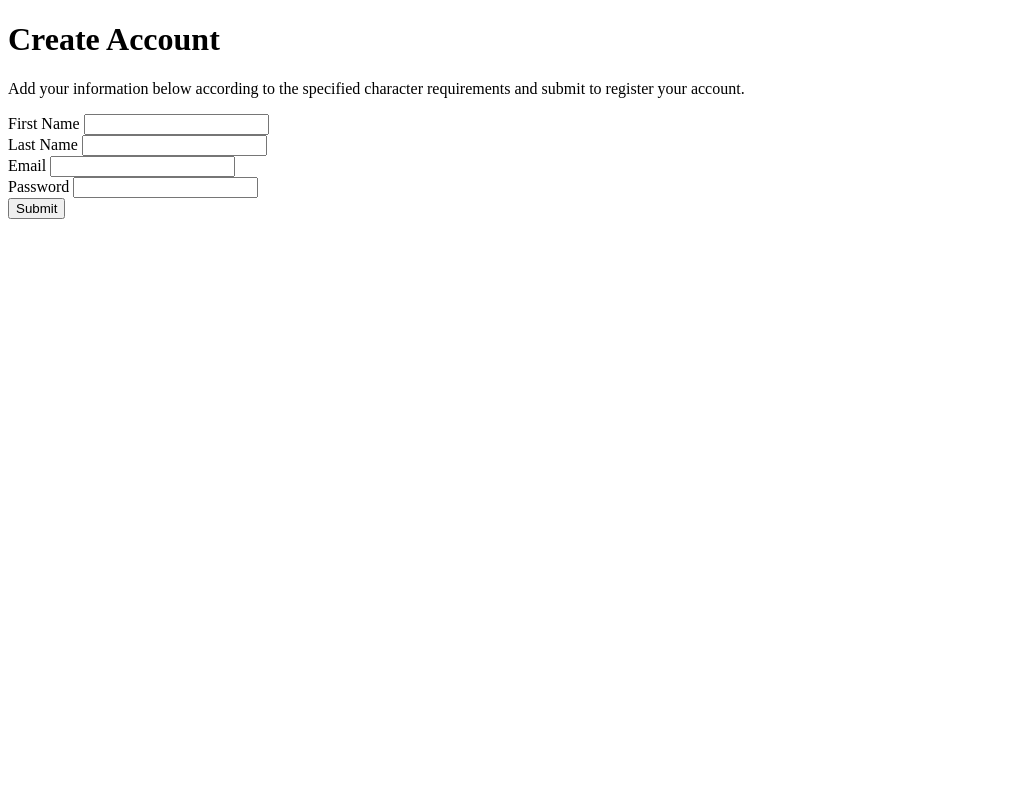
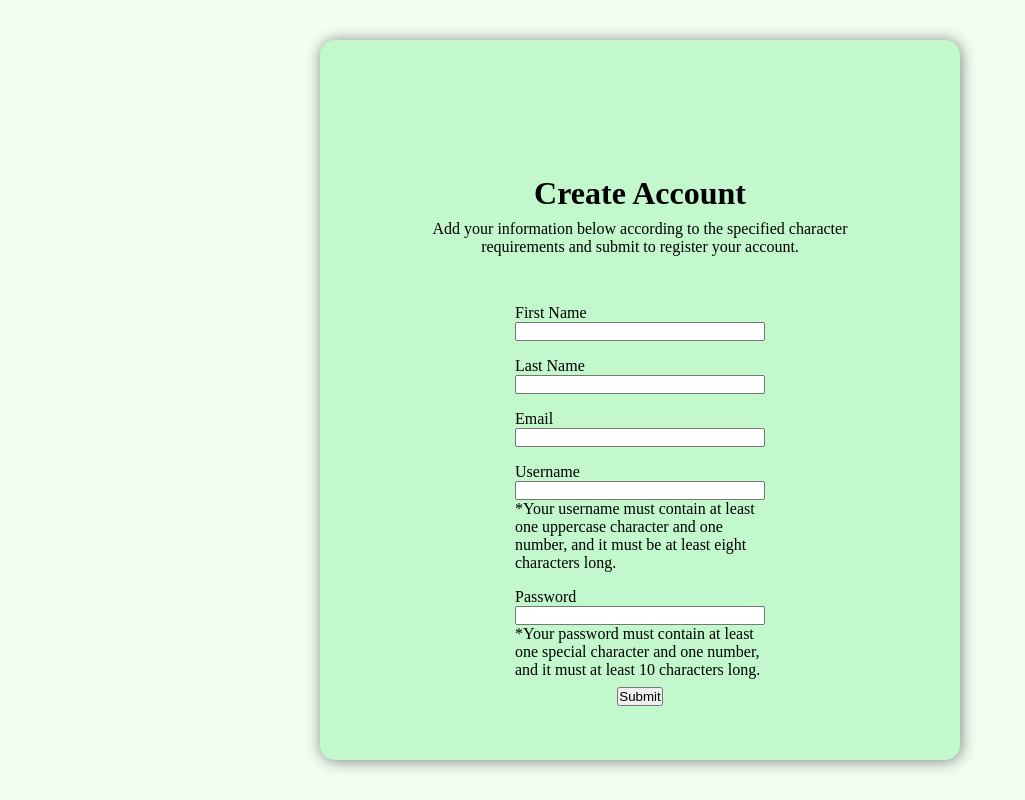
Before and after one commit to aacarring/form-validator, a plain HTML site: page index.html in a window 1280 px wide. Shown: the whole page, without its empty margins (0-1025 px from the left). Drawn offline with Linux system fonts and the light colour scheme.

Commit message:
Edited layout in html, added styling, imported partial in scss

```diff
--- /dev/null
+++ b/_mixins.scss
@@ -0,0 +1,10 @@
+@mixin flexDisplay {
+    display: flex;
+    justify-content: center;
+    align-items: center;
+    flex-direction: column;
+}
+
+$honeydew: #F0FFF1;
+$teagreen: #C2F8CB;
+$magicmint: #B3E9C7;
--- a/index.html
+++ b/index.html
@@ -16,24 +16,28 @@
         </header>
 
         <div class="form">
-            <div class="inputs">
                 <div class="user-input first-name">
-                    <span>First Name</span>
+                    <label for="first-name">First Name</label>
                     <input type="text" required>
                 </div>
                 <div class="user-input last-name">
-                    <span>Last Name</span>
+                    <label for="last-name">Last Name</label>
                     <input type="text" required>
                 </div>
                 <div class="user-input email">
-                    <span>Email</span>
+                    <label for="email">Email</label>
                     <input type="email" required>
                 </div>
+                <div class="user-input username">
+                    <label for="username">Username</label>
+                    <input type="text" required>
+                    <span>*Your username must contain at least one uppercase character and one number, and it must be at least eight characters long.</span>
+                </div>
                 <div class="user-input password">
-                    <span>Password</span>
+                    <label for="password">Password</label>
                     <input type="password" required>
+                    <span>*Your password must contain at least one special character and one number, and it must at least 10 characters long.</span>
                 </div>
-            </div>
             <button class="submit" type="submit">Submit</button>
         </div>
 
--- a/styles.scss
+++ b/styles.scss
@@ -0,0 +1,47 @@
+@import 'mixins';
+
+* {
+    margin: 0;
+    padding: 0;
+    box-sizing: border-box;
+}
+body {
+    width: 100vw;
+    height: 100vh;
+    background: $honeydew;
+    @include flexDisplay();
+    .container {
+        width: 50vw;
+        height: 90vh;
+        background: $teagreen;
+        border-radius: 15px;
+        box-shadow: 1px 1px 15px grey;
+        @include flexDisplay();
+        overflow: scroll;
+        header {
+            @include flexDisplay();
+            width: 35vw;
+            margin-top: 15vh;
+            text-align: center;
+            margin-bottom: 5vh;
+            h1 {
+                margin-bottom: 1vh;
+            }
+        }
+        .form {
+            @include flexDisplay();
+            margin-bottom: 5vh;
+            .user-input {
+                width: 250px;
+                margin: 1vh 0;
+                @include flexDisplay();
+                label {
+                    align-self: flex-start;
+                }
+                input {
+                    width: 250px;
+                }
+            }
+        }
+    }
+}
```
Also changed, not shown: styles.css, 1 other file.
